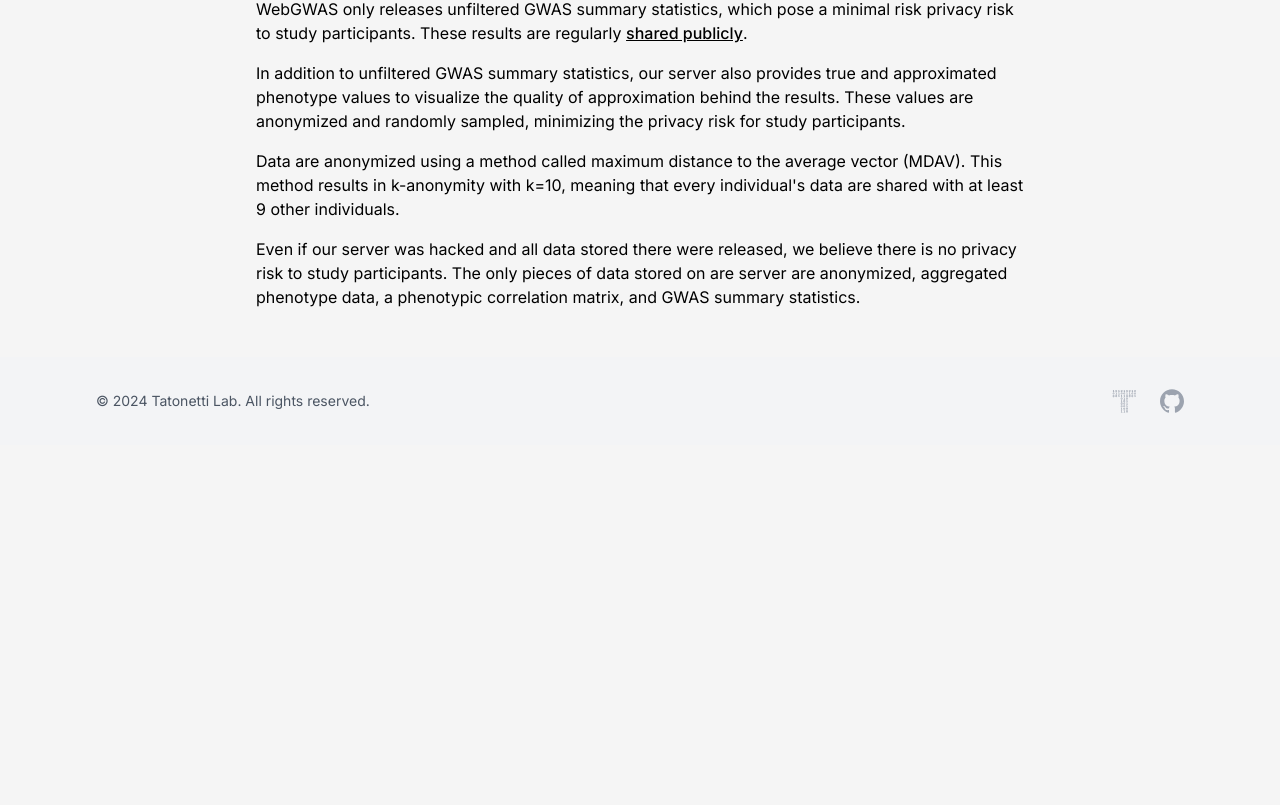
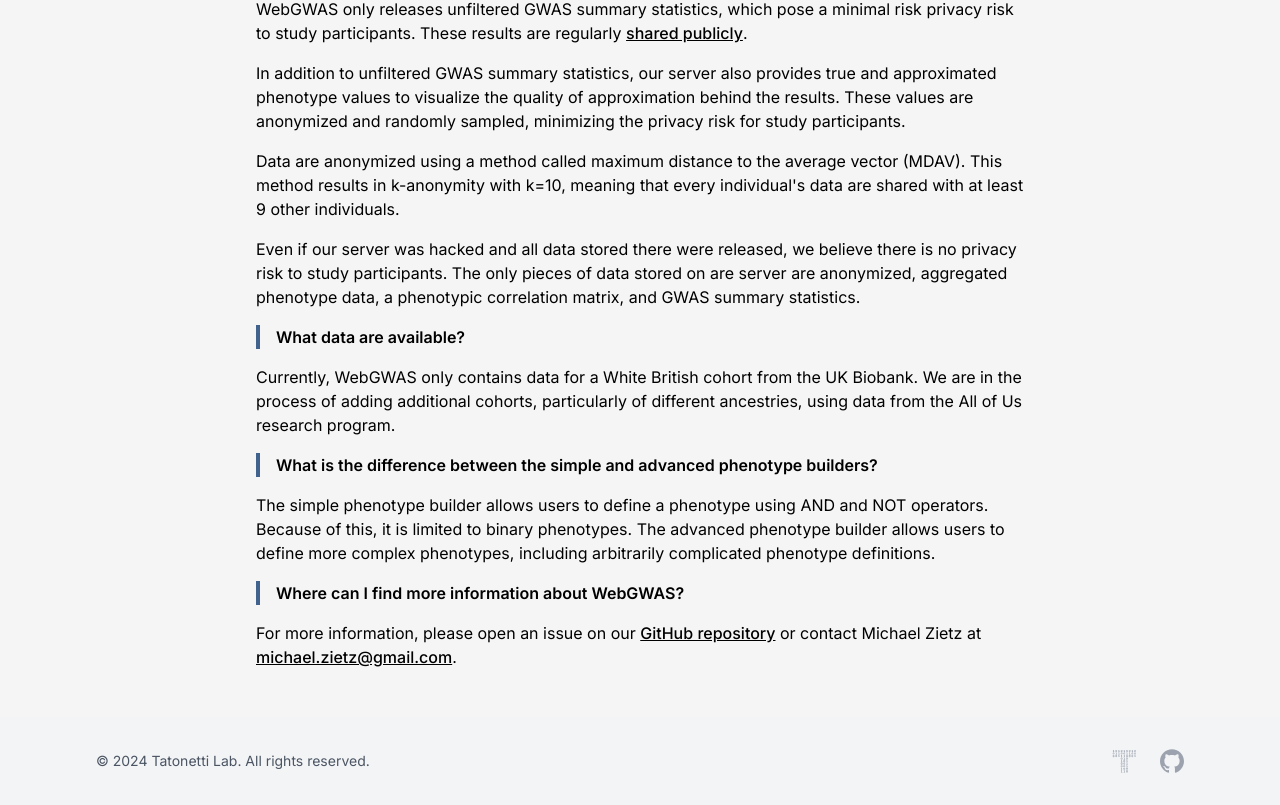
Before and after one commit to zietzm/webgwas-frontend, a Next.js app: page /about in a window 1280 px wide. Shown: the part 731-1536 px from the top of the page. Before the commit the page ends 1176 px from the top, so only its background shows below. Built offline with nearby package versions, Linux system fonts and the light colour scheme.

Commit message:
feat: add additional FAQ

```diff
--- a/src/app/about/page.tsx
+++ b/src/app/about/page.tsx
@@ -83,6 +83,48 @@ export default function About() {
         pieces of data stored on are server are anonymized, aggregated phenotype
         data, a phenotypic correlation matrix, and GWAS summary statistics.
       </p>
+      <div className="border-l-4 border-blue-dark pl-4 mt-2 mb-4 font-semibold">
+        <p>What data are available?</p>
+      </div>
+      <p className="mb-4">
+        Currently, WebGWAS only contains data for a White British cohort from
+        the UK Biobank. We are in the process of adding additional cohorts,
+        particularly of different ancestries, using data from the All of Us
+        research program.
+      </p>
+      <div className="border-l-4 border-blue-dark pl-4 mt-2 mb-4 font-semibold">
+        <p>
+          What is the difference between the simple and advanced phenotype
+          builders?
+        </p>
+      </div>
+      <p className="mb-4">
+        The simple phenotype builder allows users to define a phenotype using
+        AND and NOT operators. Because of this, it is limited to binary
+        phenotypes. The advanced phenotype builder allows users to define more
+        complex phenotypes, including arbitrarily complicated phenotype
+        definitions.
+      </p>
+      <div className="border-l-4 border-blue-dark pl-4 mt-2 mb-4 font-semibold">
+        <p>Where can I find more information about WebGWAS?</p>
+      </div>
+      <p className="mb-4">
+        For more information, please open an issue on our{" "}
+        <a
+          href="https://github.com/tatonetti-lab/webgwas"
+          className="underline text-jet font-medium hover:text-blue-dark visited:text-purple-600"
+        >
+          GitHub repository
+        </a>{" "}
+        or contact Michael Zietz at{" "}
+        <a
+          href="mailto:michael.zietz@gmail.com"
+          className="underline text-jet font-medium hover:text-blue-dark visited:text-purple-600"
+        >
+          michael.zietz@gmail.com
+        </a>
+        .
+      </p>
     </div>
   );
 }
```
